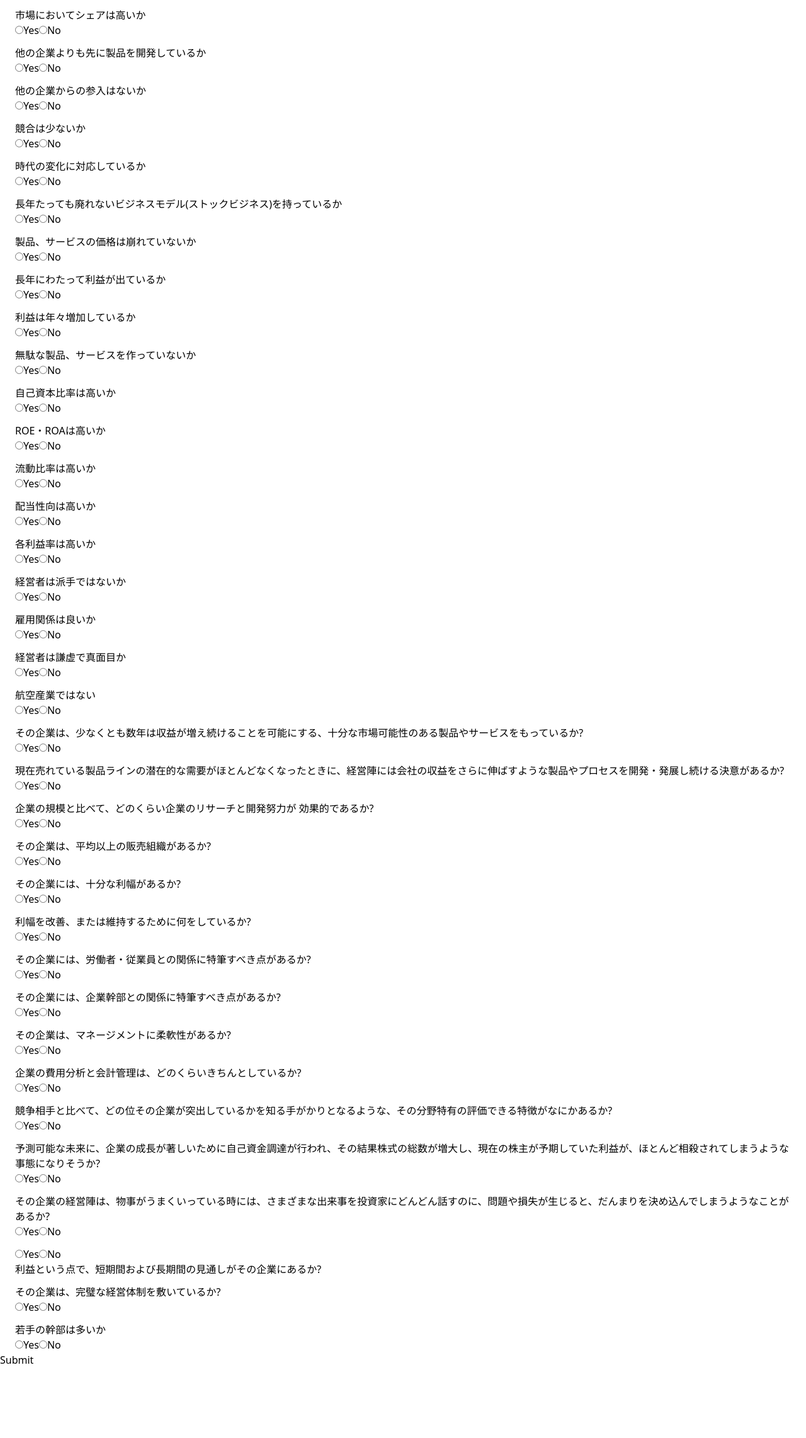
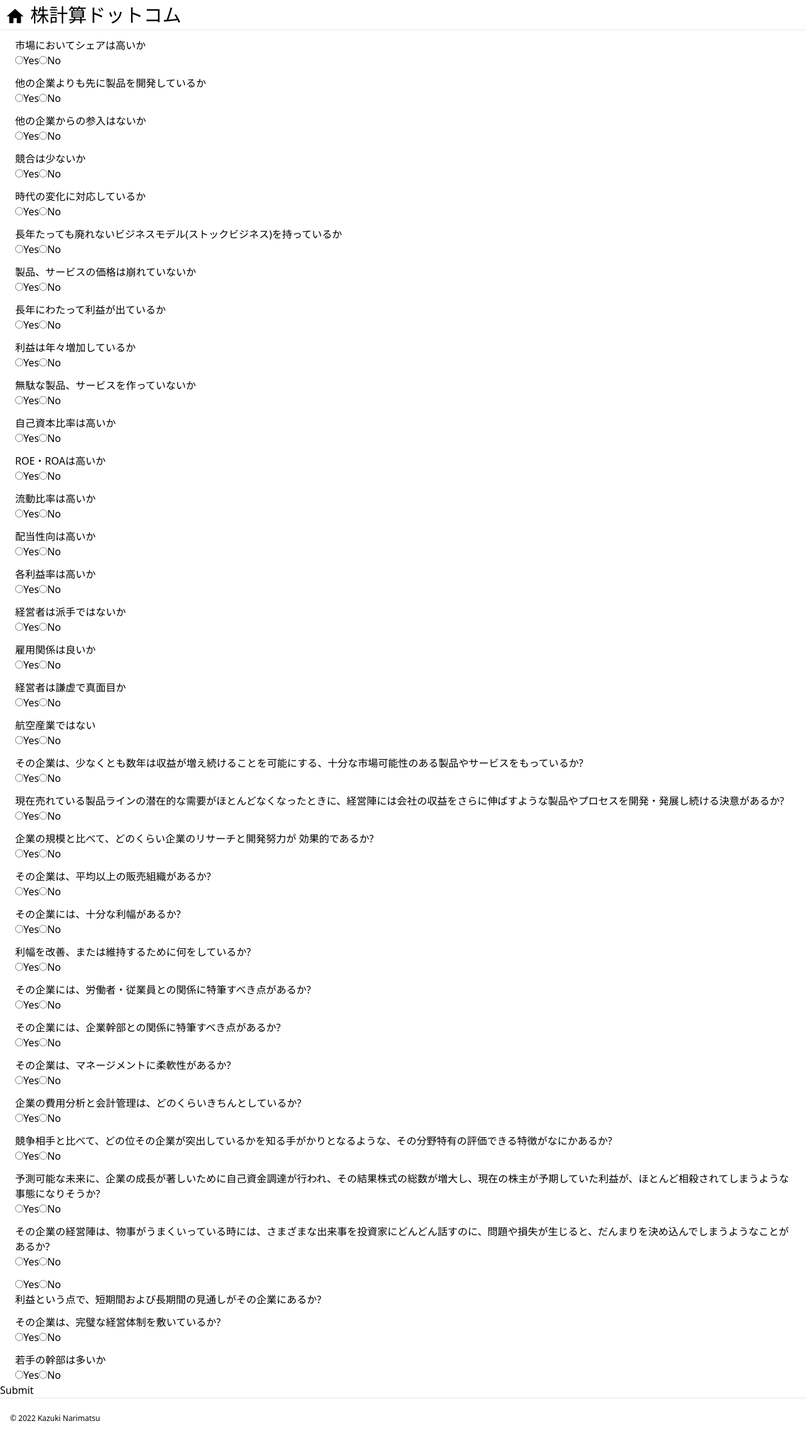
Before and after one commit to knarimatsu/kabukeisan_fe, a Next.js app: page /check-stock in a window 1280 px wide. Shown: the whole page at 63% size. Before the commit the page ends 2172 px from the top, so only its background shows below. Built offline with nearby package versions, Linux system fonts and the light colour scheme; no server answers.

Commit message:
チェックリストLazyloadingテスト

```diff
--- a/src/pages/check-stock/index.tsx
+++ b/src/pages/check-stock/index.tsx
@@ -1,5 +1,9 @@
-import { useState } from "react";
 import { useForm } from "react-hook-form";
+import React from "react";
+import dynamic from "next/dynamic";
+
+const Header = dynamic(() => import("../../components/Header"));
+const Footer = dynamic(() => import("../../components/Footer"));
 
 const CheckStock = () => {
     const { register, handleSubmit, reset } = useForm();
@@ -8,6 +12,7 @@ const CheckStock = () => {
     };
     return (
         <>
+            <Header />
             <form onSubmit={handleSubmit(onSubmit)}>
                 <label className="block mt-3 mx-6">
                     市場においてシェアは高いか
@@ -607,6 +612,7 @@ const CheckStock = () => {
                 </label>
                 <input type="submit" />
             </form>
+            <Footer />
         </>
     );
 };
```
